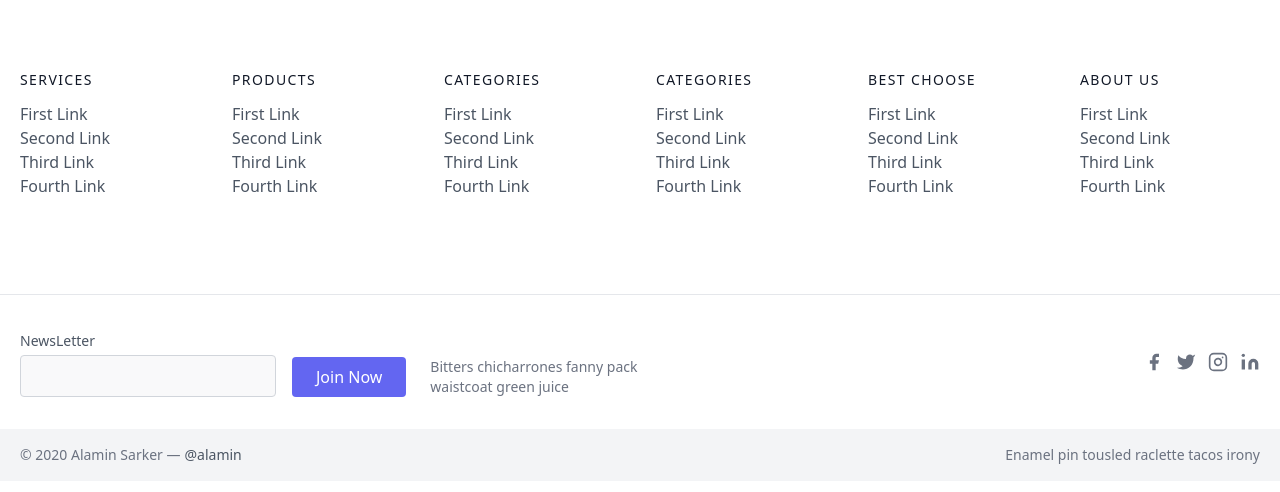
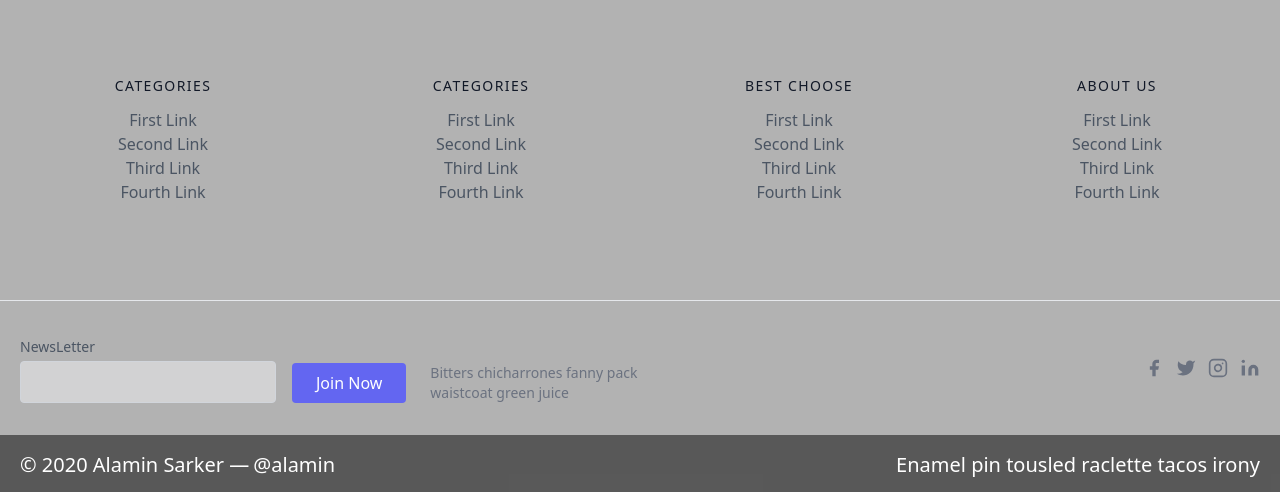
Before and after one commit to AlaminSarkerFRII/FoodieParadies, a React (Create React App) app: page / in a window 1280 px wide. Shown: the part 2829-3321 px from the top of the page. Built offline with nearby package versions, Linux system fonts and the light colour scheme.

Commit message:
added marquee command

```diff
--- a/src/components/Food.jsx
+++ b/src/components/Food.jsx
@@ -26,48 +26,76 @@ const Food = () => {
 
   return (
     <div className="max-w-[1640px] mx-auto px-4 py-12">
-      <h2 className="text-4xl text-orange-600 text-center font-bold">
+      <marquee
+        direction="right"
+        className="text-4xl text-orange-600 text-center font-bold"
+      >
         Top Reated Food
-      </h2>
+      </marquee>
       {/* Filter Row */}
       <div className="flex flex-col lg:flex-row justify-between">
         <div>
           {/* Filter type */}
           <h2 className="text-xl font-bold text-gray-700 my-4">Filter Type</h2>
           <div className="flex justify-start flex-wrap">
-            <button onClick={()=>setFoods(data)} className="m-1 border-orange-500 hover:bg-orange-400 hover:text-white">
+            <button
+              onClick={() => setFoods(data)}
+              className="m-1 border-orange-500 hover:bg-orange-400 hover:text-white"
+            >
               All
             </button>
-            <button onClick={()=>filterType('burger')} className="m-1 border-orange-500 hover:bg-orange-400 hover:text-white">
+            <button
+              onClick={() => filterType("burger")}
+              className="m-1 border-orange-500 hover:bg-orange-400 hover:text-white"
+            >
               Burger's
             </button>
-            <button onClick={()=>filterType('pizza')}  className="m-1 border-orange-500 hover:bg-orange-400 hover:text-white">
+            <button
+              onClick={() => filterType("pizza")}
+              className="m-1 border-orange-500 hover:bg-orange-400 hover:text-white"
+            >
               Pizza
             </button>
-            <button onClick={()=>filterType('salad')}  className="m-1 border-orange-500 hover:bg-orange-400 hover:text-white">
+            <button
+              onClick={() => filterType("salad")}
+              className="m-1 border-orange-500 hover:bg-orange-400 hover:text-white"
+            >
               Salad's
             </button>
-            <button onClick={()=>filterType('chicken')}  className="m-1 border-orange-500 hover:bg-orange-400 hover:text-white">
+            <button
+              onClick={() => filterType("chicken")}
+              className="m-1 border-orange-500 hover:bg-orange-400 hover:text-white"
+            >
               Chicken
             </button>
           </div>
         </div>
         {/* Filter Price */}
         <div>
-          <h2 className="text-xl font-bold text-gray-700 my-4">
-            Filter Price
-          </h2>
+          <h2 className="text-xl font-bold text-gray-700 my-4">Filter Price</h2>
           <div className="flex justify-between w-full max-w-[390px]">
-            <button onClick={()=>filterPrice('$')} className="m-1 border-orange-500 hover:bg-orange-400 hover:text-white">
+            <button
+              onClick={() => filterPrice("$")}
+              className="m-1 border-orange-500 hover:bg-orange-400 hover:text-white"
+            >
               $
             </button>
-            <button onClick={()=>filterPrice('$$')}  className="m-1 border-orange-500 hover:bg-orange-400 hover:text-white">
+            <button
+              onClick={() => filterPrice("$$")}
+              className="m-1 border-orange-500 hover:bg-orange-400 hover:text-white"
+            >
               $$
             </button>
-            <button onClick={()=>filterPrice('$$$')}  className="m-1 border-orange-500 hover:bg-orange-400 hover:text-white">
+            <button
+              onClick={() => filterPrice("$$$")}
+              className="m-1 border-orange-500 hover:bg-orange-400 hover:text-white"
+            >
               $$$
             </button>
-            <button onClick={()=>filterPrice('$$$$')}  className="m-1 border-orange-500 hover:bg-orange-400 hover:text-white">
+            <button
+              onClick={() => filterPrice("$$$$")}
+              className="m-1 border-orange-500 hover:bg-orange-400 hover:text-white"
+            >
               $$$$
             </button>
           </div>
--- a/src/components/Footer.jsx
+++ b/src/components/Footer.jsx
@@ -3,64 +3,10 @@ import React from "react";
 const Footer = () => {
   return (
     <div>
-      <footer className="text-gray-600 body-font max-w-[1640px] mx-auto">
+      <footer className="bg-black/30 max-w-[1640px] mx-auto">
         <div className="container px-5 py-24 mx-auto">
-          <div className="flex flex-wrap md:text-left text-center -mb-10 -mx-4">
-            <div className="lg:w-1/6 md:w-1/2 w-full px-4">
-              <h2 className="title-font font-medium text-gray-900 tracking-widest text-sm mb-3">
-                Services
-              </h2>
-              <nav className="list-none mb-10">
-                <li>
-                  <a href="/" className="text-gray-600 hover:text-gray-800">
-                    First Link
-                  </a>
-                </li>
-                <li>
-                  <a href="/" className="text-gray-600 hover:text-gray-800">
-                    Second Link
-                  </a>
-                </li>
-                <li>
-                  <a href="/" className="text-gray-600 hover:text-gray-800">
-                    Third Link
-                  </a>
-                </li>
-                <li>
-                  <a href="/" className="text-gray-600 hover:text-gray-800">
-                    Fourth Link
-                  </a>
-                </li>
-              </nav>
-            </div>
-            <div className="lg:w-1/6 md:w-1/2 w-full px-4">
-              <h2 className="title-font font-medium text-gray-900 tracking-widest text-sm mb-3">
-                Products
-              </h2>
-              <nav className="list-none mb-10">
-                <li>
-                  <a href="/" className="text-gray-600 hover:text-gray-800">
-                    First Link
-                  </a>
-                </li>
-                <li>
-                  <a href="/" className="text-gray-600 hover:text-gray-800">
-                    Second Link
-                  </a>
-                </li>
-                <li>
-                  <a href="/" className="text-gray-600 hover:text-gray-800">
-                    Third Link
-                  </a>
-                </li>
-                <li>
-                  <a href="/" className="text-gray-600 hover:text-gray-800">
-                    Fourth Link
-                  </a>
-                </li>
-              </nav>
-            </div>
-            <div className="lg:w-1/6 md:w-1/2 w-full px-4">
+          <div className="grid grid-cols-2 lg:grid-cols-4 md:grid-cols-3 text-center -mb-10 -mx-4">
+            <div className=" w-full px-4">
               <h2 className="title-font font-medium text-gray-900 tracking-widest text-sm mb-3">
                 CATEGORIES
               </h2>
@@ -87,7 +33,7 @@ const Footer = () => {
                 </li>
               </nav>
             </div>
-            <div className="lg:w-1/6 md:w-1/2 w-full px-4">
+            <div className="w-full px-4">
               <h2 className="title-font font-medium text-gray-900 tracking-widest text-sm mb-3">
                 categories
               </h2>
@@ -114,7 +60,7 @@ const Footer = () => {
                 </li>
               </nav>
             </div>
-            <div className="lg:w-1/6 md:w-1/2 w-full px-4">
+            <div className="w-full px-4">
               <h2 className="title-font font-medium text-gray-900 tracking-widest text-sm mb-3">
                 Best Choose
               </h2>
@@ -141,7 +87,7 @@ const Footer = () => {
                 </li>
               </nav>
             </div>
-            <div className="lg:w-1/6 md:w-1/2 w-full px-4">
+            <div className="w-full px-4">
               <h2 className="title-font font-medium text-gray-900 tracking-widest text-sm mb-3">
                 About Us
               </h2>
@@ -255,20 +201,20 @@ const Footer = () => {
             </span>
           </div>
         </div>
-        <div className="bg-gray-100">
+        <div className="bg-black/50 text-xl text-white">
           <div className="container mx-auto py-4 px-5 flex flex-wrap flex-col sm:flex-row">
-            <p className="text-gray-500 text-sm text-center sm:text-left">
+            <p className=" text-center sm:text-left">
               © 2020 Alamin Sarker —
               <a
                 href="https://twitter.com/knyttneve"
-                className="text-gray-600 ml-1"
+                className=" ml-1"
                 target="_blank"
                 rel="noopener noreferrer"
               >
                 @alamin
               </a>
             </p>
-            <span className="sm:ml-auto sm:mt-0 mt-2 sm:w-auto w-full sm:text-left text-center text-gray-500 text-sm">
+            <span className="sm:ml-auto sm:mt-0 mt-2 sm:w-auto w-full sm:text-left text-center">
               Enamel pin tousled raclette tacos irony
             </span>
           </div>
--- a/src/components/HeadlineCards.jsx
+++ b/src/components/HeadlineCards.jsx
@@ -3,6 +3,8 @@ import React from "react";
 const HeadlineCards = () => {
   return (
     <div className="max-w-[1640px] mx-auto p-4 py-12 grid md:grid-cols-3 gap-6">
+
+
       {/* cards */}
       <div className="rounded-xl relative ">
         {/* overlay */}
--- a/src/components/Navbar.jsx
+++ b/src/components/Navbar.jsx
@@ -11,6 +11,7 @@ const Navbar = () => {
 
   return (
     <div className="max-w-[1640px] mx-auto flex justify-between items-center p-4">
+
       {/* left side */}
       <div className="flex items-center">
         <div onClick={() => setNav(!nav)} className="cursor-pointer">
```
Also changed, not shown: 1 other file (tests, documents, lock files or other folders).
